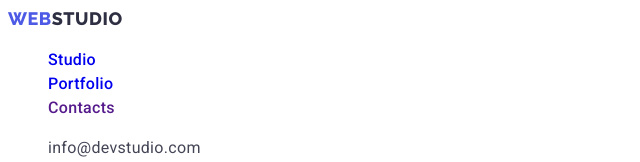
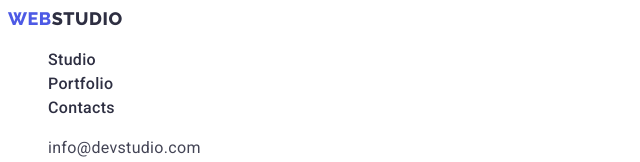
Before and after one commit to Dtimewarp/goit-markup-hw-02, a plain HTML site: page portfolio.html in a window 1280 px wide. Shown: the top 162 px of the page, without its empty margins (0-640 px from the left). Drawn offline with Linux system fonts and the light colour scheme.

Commit message:
try7 header

```diff
--- a/portfolio.html
+++ b/portfolio.html
@@ -20,9 +20,9 @@
           >Web<span class="studio-color">Studio</span></a
         >
         <ul class="list">
-          <li><a class="link" href="./index.html">Studio</a></li>
-          <li><a class="link" href="./portfolio.html">Portfolio</a></li>
-          <li><a class="link" href="">Contacts</a></li>
+          <li><a class="list link" href="./index.html">Studio</a></li>
+          <li><a class="list link" href="./portfolio.html">Portfolio</a></li>
+          <li><a class="list link" href="">Contacts</a></li>
         </ul>
       </nav>
       <address class="address-list">
```
